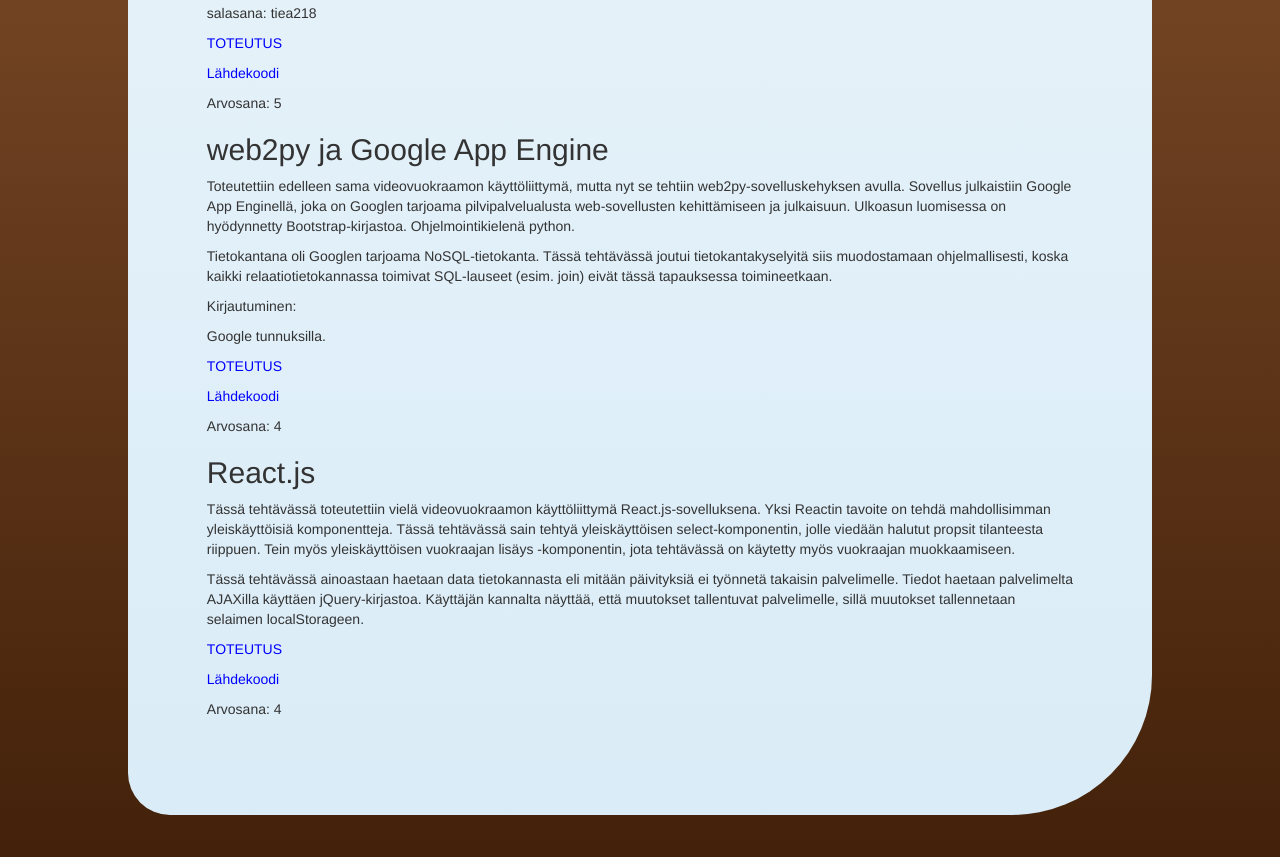
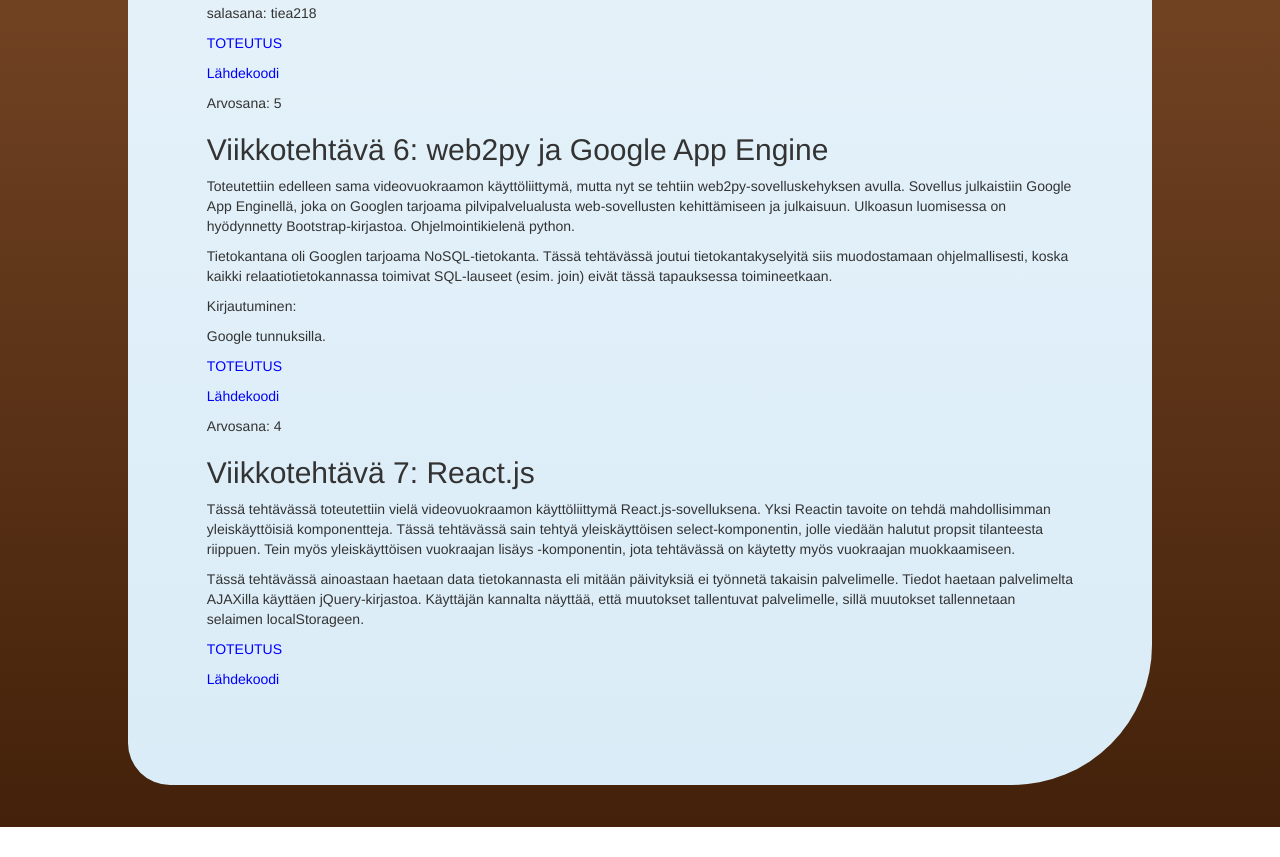
Before and after one commit to tonipikkarainen/tiea218, a plain HTML site: page index.html in a window 1280 px wide. Shown: the part 2193-3050 px from the top of the page. After the commit the page ends 3020 px from the top, so only its background shows below. Drawn offline with nearby package versions, Linux system fonts and the light colour scheme.

Commit message:
lähdekoodi linkit ja vt7

```diff
--- a/index.html
+++ b/index.html
@@ -92,7 +92,7 @@ Ohjelmointikielenä python.</p>
 <p><a href="https://github.com/tonipikkarainen/TIEA218VT5">Lähdekoodi</a></p>
 <p>Arvosana: 5</p>
 
-<h2>web2py ja Google App Engine</h2>
+<h2>Viikkotehtävä 6: web2py ja Google App Engine</h2>
 <p>Toteutettiin edelleen sama videovuokraamon käyttöliittymä, mutta nyt se tehtiin
 web2py-sovelluskehyksen avulla. Sovellus julkaistiin Google App Enginellä, joka on
 Googlen tarjoama pilvipalvelualusta web-sovellusten kehittämiseen ja julkaisuun. Ulkoasun
@@ -107,7 +107,7 @@ eivät tässä tapauksessa toimineetkaan.</p>
 <p><a href="https://github.com/tonipikkarainen/TIEA218VT6">Lähdekoodi</a></p>
 <p>Arvosana: 4</p>
 
-<h2>React.js</h2>
+<h2>Viikkotehtävä 7: React.js</h2>
 <p>Tässä tehtävässä toteutettiin vielä videovuokraamon käyttöliittymä React.js-sovelluksena.
  Yksi Reactin tavoite on tehdä mahdollisimman yleiskäyttöisiä komponentteja.
 Tässä tehtävässä sain tehtyä yleiskäyttöisen select-komponentin, jolle viedään halutut
@@ -120,7 +120,7 @@ sillä muutokset tallennetaan selaimen localStorageen.</p>
 
 <p><a href="http://users.jyu.fi/~totapikk/cgi-bin/vt7/flask.cgi/vuokraamo">TOTEUTUS</a></p>
 <p><a href="https://github.com/tonipikkarainen/TIEA218VT7">Lähdekoodi</a></p>
-<p>Arvosana: 4</p>
+
 
 
 </div>
```
